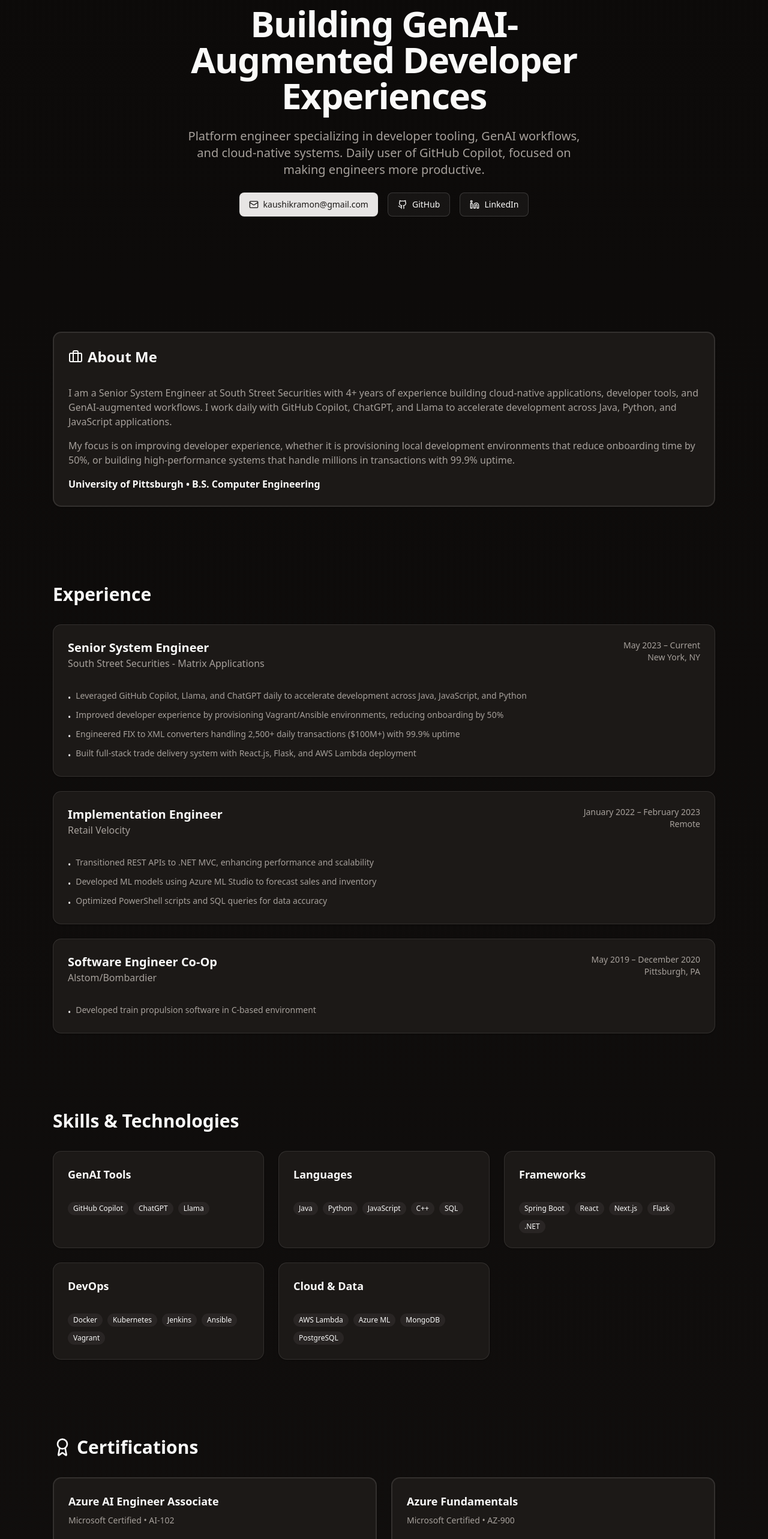
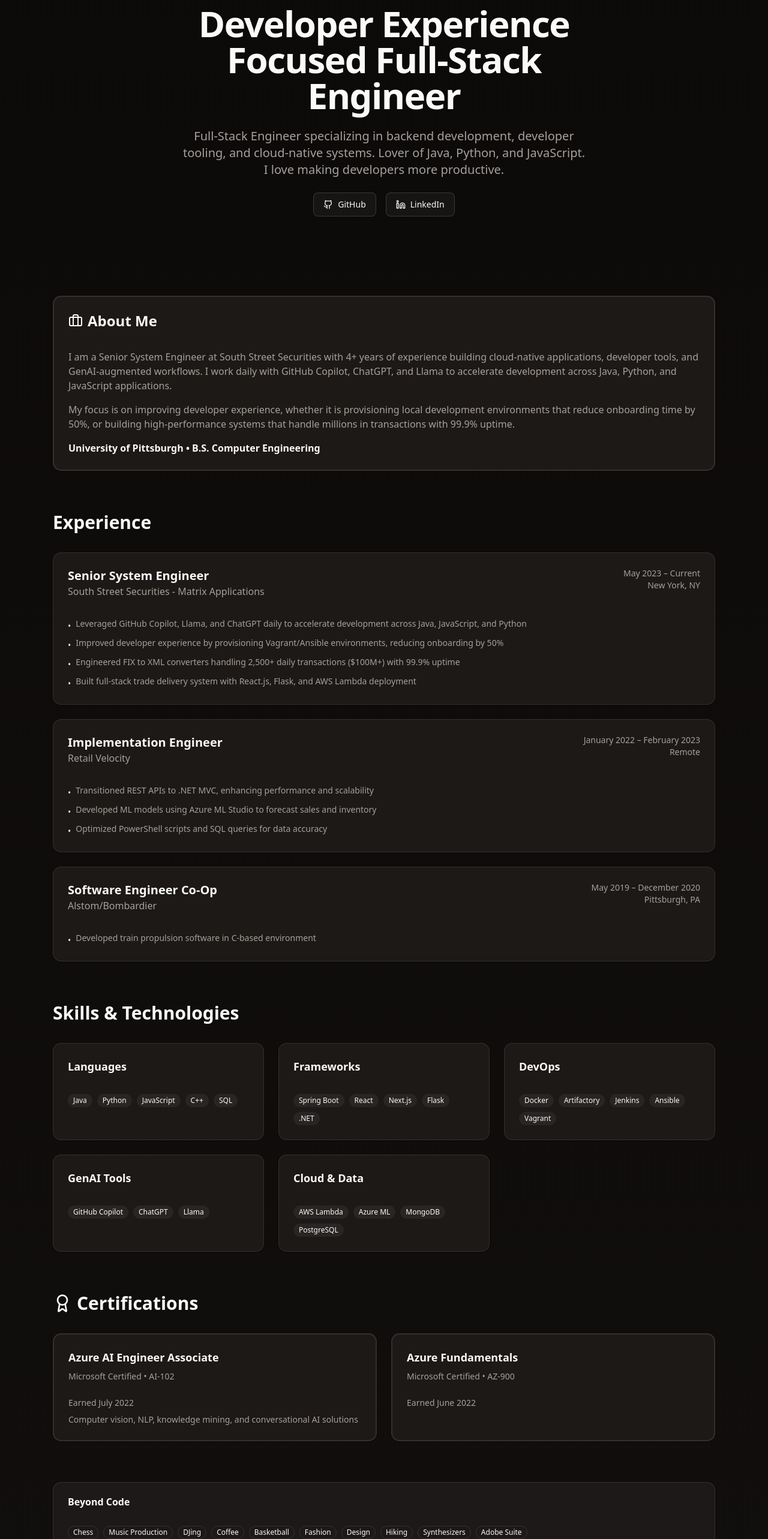
Before and after one commit to ramonkaushik/ramonbot, a Next.js app: page / in a window 1280 px wide. Shown: the part 234-2800 px from the top of the page at 60% size. Built offline with nearby package versions, Linux system fonts and the light colour scheme.

Commit message:
Updated content and spacing to better reflect my preferences

```diff
--- a/app/page.tsx
+++ b/app/page.tsx
@@ -64,10 +64,10 @@
 
   // Object organizing technical skills by category
   const skills = {
-    "GenAI Tools": ["GitHub Copilot", "ChatGPT", "Llama"],
     "Languages": ["Java", "Python", "JavaScript", "C++", "SQL"],
     "Frameworks": ["Spring Boot", "React", "Next.js", "Flask", ".NET"],
-    "DevOps": ["Docker", "Kubernetes", "Jenkins", "Ansible", "Vagrant"],
+    "DevOps": ["Docker", "Artifactory", "Jenkins", "Ansible", "Vagrant"],
+    "GenAI Tools": ["GitHub Copilot", "ChatGPT", "Llama"],
     "Cloud & Data": ["AWS Lambda", "Azure ML", "MongoDB", "PostgreSQL"],
   };
 
@@ -278,19 +278,15 @@
           </Badge>
           {/* Main headline */}
           <h2 className="hero-title text-4xl md:text-6xl font-bold tracking-tight">
-            Building GenAI-Augmented Developer Experiences
+            Developer Experience Focused Full-Stack Engineer
           </h2>
           {/* Subtitle describing expertise */}
           <p className="hero-description text-lg md:text-xl text-muted-foreground max-w-2xl mx-auto">
-            Platform engineer specializing in developer tooling, GenAI workflows, and cloud-native systems.
-            Daily user of GitHub Copilot, focused on making engineers more productive.
+            Full-Stack Engineer specializing in backend development, developer tooling, and cloud-native systems.
+            Lover of Java, Python, and JavaScript. I love making developers more productive.
           </p>
           {/* CTA buttons */}
           <div className="hero-buttons flex gap-4 justify-center flex-wrap">
-            <Button size="lg" className="gap-2">
-              <Mail className="w-4 h-4" />
-              kaushikramon@gmail.com
-            </Button>
             <Button variant="outline" size="lg" className="gap-2">
               <Github className="w-4 h-4" />
               GitHub
@@ -304,7 +300,7 @@
       </section>
 
       {/* About section - brief biography */}
-      <section id="about" className="mx-auto max-w-6xl px-6 py-16 w-full">
+      <section id="about" className="mx-auto max-w-6xl px-6 py-1 w-full">
         <Card ref={aboutRef} className="border-2">
           <CardHeader>
             <CardTitle className="text-2xl flex items-center gap-2">
@@ -367,7 +363,7 @@
       </section>
 
       {/* Skills section - technical proficiencies organized by category */}
-      <section id="skills" ref={skillsRef} className="mx-auto max-w-6xl px-6 py-16 w-full">
+      <section id="skills" ref={skillsRef} className="mx-auto max-w-6xl px-6 py-1 w-full">
         <h3 className="text-3xl font-bold mb-8">Skills & Technologies</h3>
         <div className="grid gap-6 md:grid-cols-2 lg:grid-cols-3">
           {/* Map through skills object and create a card for each category */}
@@ -420,7 +416,7 @@
       </section>
 
       {/* Interests section - personal hobbies and interests */}
-      <section ref={interestsRef} className="mx-auto max-w-6xl px-6 py-16 w-full">
+      <section ref={interestsRef} className="mx-auto max-w-6xl px-6 py-1 w-full">
         <Card className="bg-muted/50">
           <CardHeader>
             <CardTitle>Beyond Code</CardTitle>
@@ -455,9 +451,6 @@
                 <Mail className="w-4 h-4" />
                 kaushikramon@gmail.com
               </Button>
-              <Button variant="outline" size="lg">
-                856-803-6434
-              </Button>
             </div>
           </CardContent>
         </Card>
--- a/package.json
+++ b/package.json
@@ -3,7 +3,7 @@
   "version": "0.1.0",
   "private": true,
   "scripts": {
-    "dev": "next dev",
+    "dev": "next dev --turbopack",
     "build": "next build",
     "start": "next start",
     "lint": "eslint"
```
